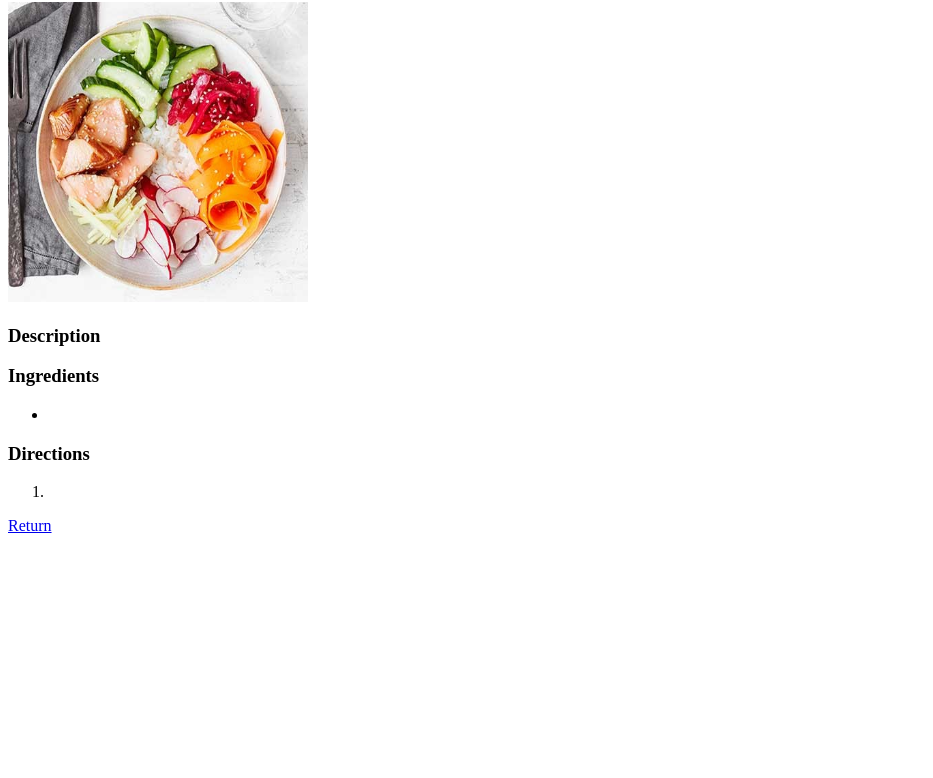
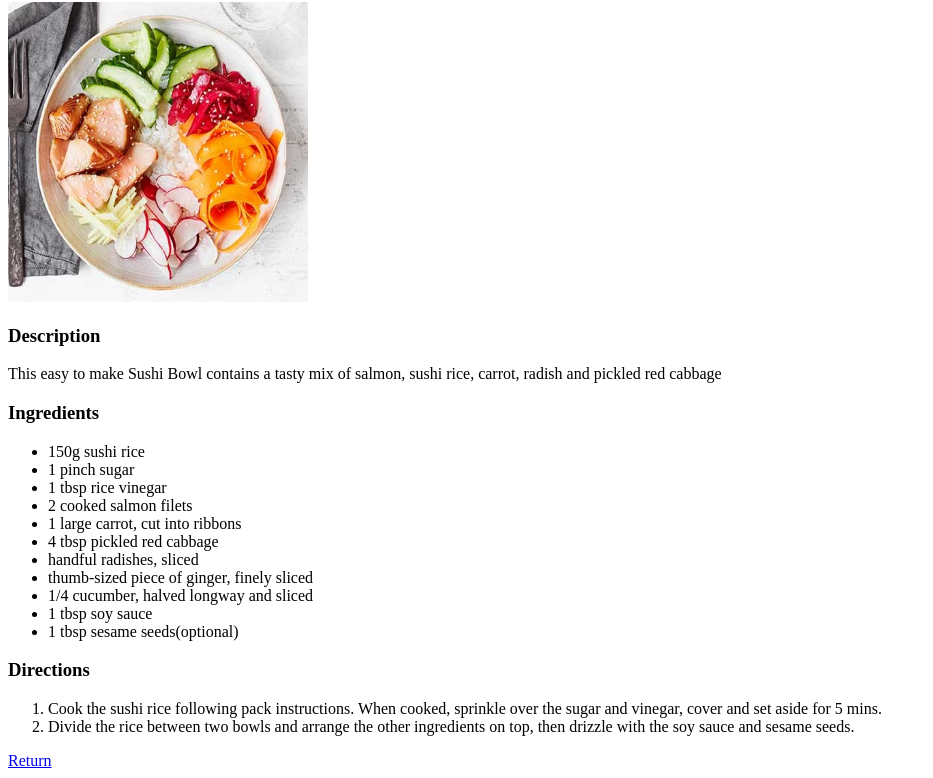
Before and after one commit to jay-s04/odin-recipes, a plain HTML site: page recipes/sushi_bowl.html in a window 1280 px wide. Shown: the part 78-856 px from the top of the page, without its empty margins (0-933 px from the left). Before the commit the page ends 800 px from the top, so only its background shows below. Drawn offline with Linux system fonts and the light colour scheme.

Commit message:
Complete other pages

```diff
--- a/recipes/sushi_bowl.html
+++ b/recipes/sushi_bowl.html
@@ -2,6 +2,7 @@
 <html lang="en">
 <head>
     <meta charset="UTF-8">
+    <meta name="viewport" content="width=device-width, initial-scale=1.0">
     <title>Sushi Bowl</title>
 </head>
 <body>
@@ -9,17 +10,27 @@
     <img src="../images/sushi_bowl.jpg" width="300" height="300">
 
     <h3>Description</h3>
-    <p></p>
-    <p></p>
+    <p>This easy to make Sushi Bowl contains a tasty mix of salmon, sushi rice, carrot, radish and pickled red cabbage</p>
 
     <h3>Ingredients</h3>
     <ul>
-        <li></li> <!--Add more ingredients-->
+        <li>150g sushi rice</li>
+        <li>1 pinch sugar</li>
+        <li>1 tbsp rice vinegar</li>
+        <li>2 cooked salmon filets</li>
+        <li>1 large carrot, cut into ribbons</li>
+        <li>4 tbsp pickled red cabbage</li>
+        <li>handful radishes, sliced</li>
+        <li>thumb-sized piece of ginger, finely sliced</li>
+        <li>1/4 cucumber, halved longway and sliced</li>
+        <li>1 tbsp soy sauce</li>
+        <li>1 tbsp sesame seeds(optional)</li>
     </ul>
 
     <h3>Directions</h3>
     <ol>
-        <li></li> <!--Add more bullet points for directions-->
+        <li>Cook the sushi rice following pack instructions. When cooked, sprinkle over the sugar and vinegar, cover and set aside for 5 mins.</li>
+        <li>Divide the rice between two bowls and arrange the other ingredients on top, then drizzle with the soy sauce and sesame seeds.</li>
     </ol>
 
     <a href="../index.html">Return</a>
```
Also changed, not shown: index.html (+1 -0 lines), recipes/mango_pudding.html (+9 -4 lines), recipes/stir_fry.html (+1 -0 lines).
